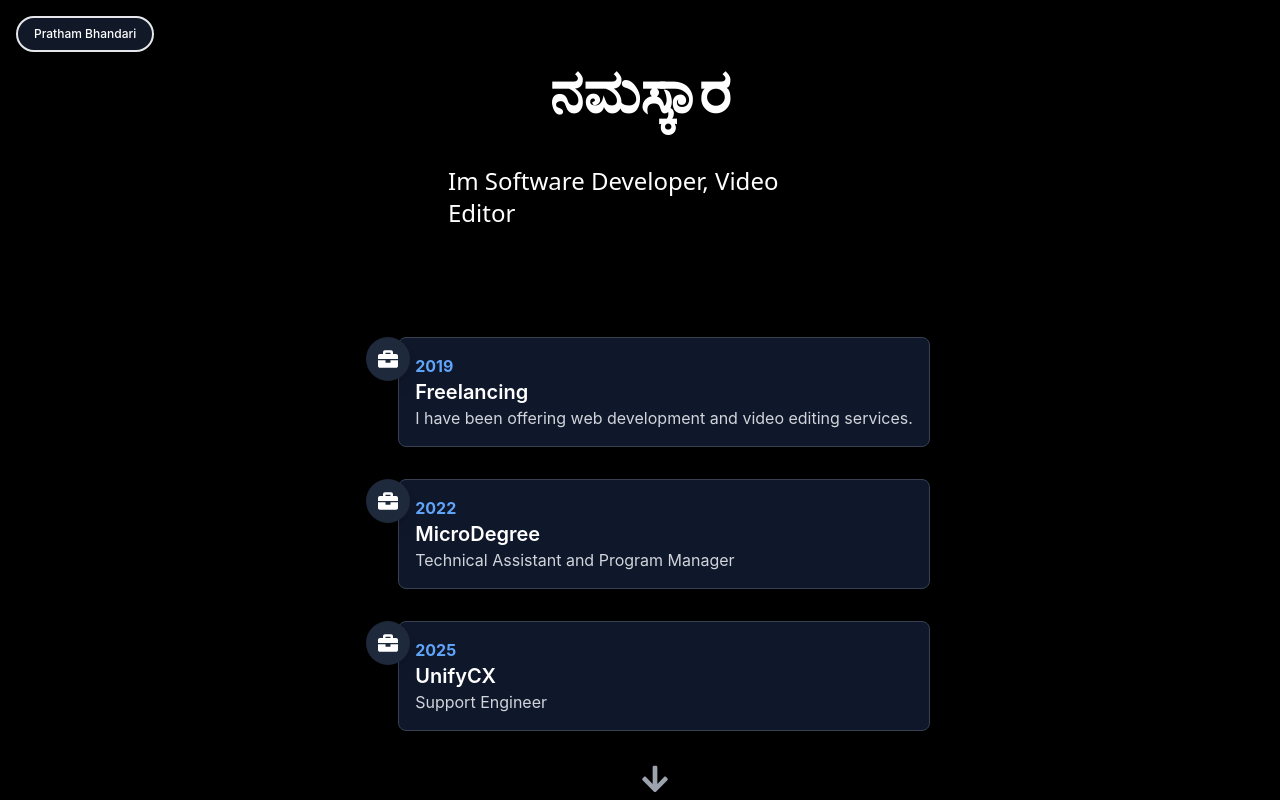
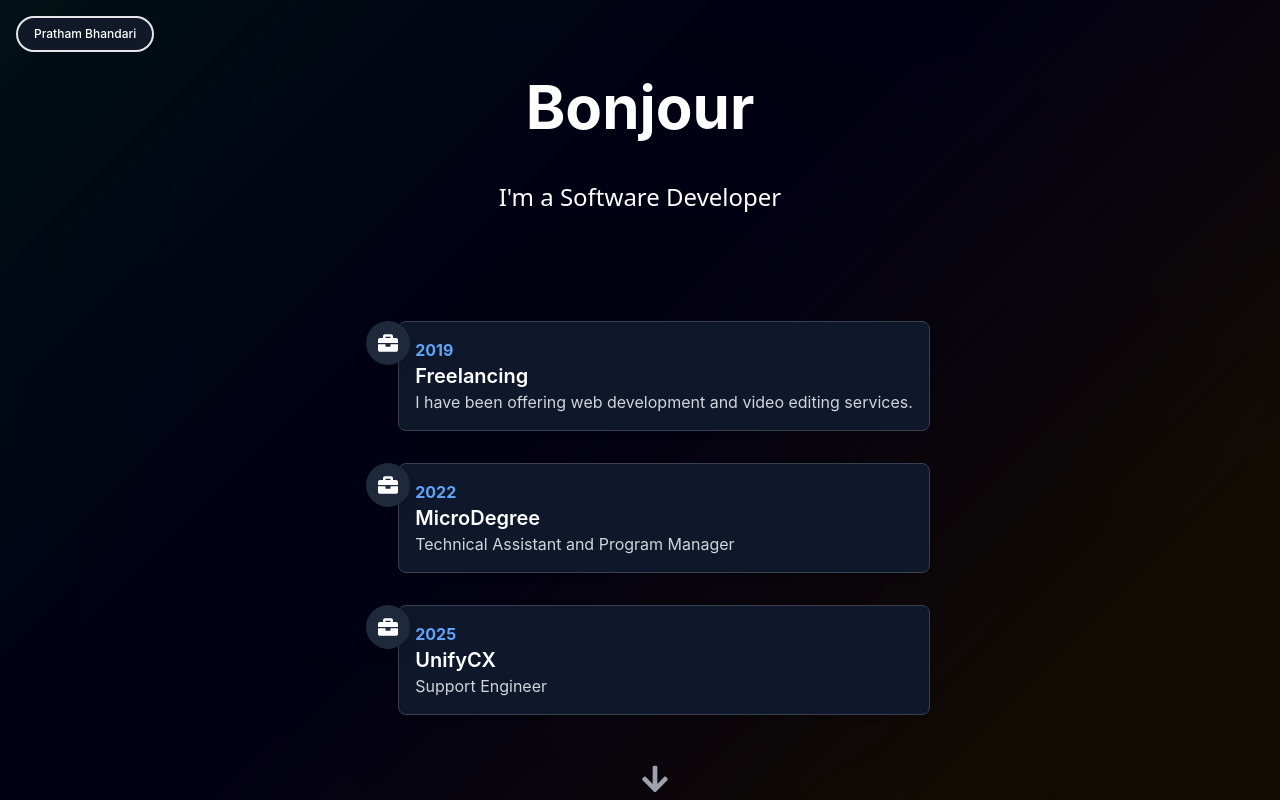
Before and after one commit to prathambhandari/prathambhandari.com, a React (Create React App) app: page / in a window 1280 px wide. Shown: the top 800 px of the page. Built offline with nearby package versions, Linux system fonts and the light colour scheme.

Commit message:
theme  updated

```diff
--- a/src/components/Home.js
+++ b/src/components/Home.js
@@ -1,34 +1,49 @@
 import React, { Component } from "react";
-import Courses from "./Courses";
-import PortfolioTimeline from "./Timeline";
 import { motion } from "framer-motion";
 import { FaArrowDown } from "react-icons/fa";
-import About from "./About";
+import PortfolioTimeline from "./Timeline";
 
-class Home extends Component{
-    constructor(){
+class Home extends Component {
+    constructor() {
         super();
         this.state = {
-            title: ''
+            title: 'Hello'
         }
     }
-    myArray=['Hello','Hola','مرحبًا','ನಮಸ್ಕಾರ','नमस्ते','Bonjour','привет',];
 
-    componentDidMount(){
-        setInterval(()=>{
-            this.setState({title:this.myArray[Math.floor(Math.random()*this.myArray.length)]})
-        },1500);
+    myArray = ['Hello', 'Hola', 'مرحبًا', 'ನಮಸ್ಕಾರ', 'नमस्ते', 'Bonjour', 'привет'];
+
+    componentDidMount() {
+        setInterval(() => {
+            this.setState({ title: this.myArray[Math.floor(Math.random() * this.myArray.length)] })
+        }, 1000);
     }
-    render(){
-        return(
 
-            <div className="flex flex-col justify-center items-center bg-black  h-screen p-8 overflow-hidden">
-                <li className=" h-44 w-44 bg-rose-200 blur-3xl rounded-full self-start animate-spin-slow list-none z-0"></li>
-                <h1 className="text-white w-auto font-bold p-10 pt-12  z-20 text-5xl sm:text-3xl md:text-4xl lg:text-4xl xl:text-6xl">{this.state.title}</h1>
-                <h2 className=" text-white flex justify-center py-3 pt-1 font-sans z-20 w-96 text-lg sm:text-lg md:text-xl lg:text-2xl 2xl:text-2xl">Im Software Developer, Video Editor</h2>
-                <div className="flex flex-col lg:flex-row gap-8 ">
+    render() {
+        return (
+            <div className="flex flex-col justify-center items-center bg-black h-screen p-8 overflow-hidden relative">
+                {/* Smooth gradient with blur and no moving lines */}
+                <div className="absolute inset-0 bg-gradient bg-opacity-90 filter blur-15 z-0"></div>
+                <div className="absolute inset-0 bg-black bg-opacity-60 backdrop-blur-lg z-0"></div>
+
+                <motion.h1
+                    className="text-white w-auto font-bold p-10 pt-12 z-20 text-5xl sm:text-3xl md:text-4xl lg:text-4xl xl:text-6xl"
+                    key={this.state.title}
+                    initial={{ opacity: 0 }}
+                    animate={{ opacity: 1 }}
+                    transition={{ duration: 1 }}
+                >
+                    {this.state.title}
+                </motion.h1>
+
+                <h2 className="text-white flex justify-center py-3 pt-1 font-sans z-20 w-96 text-lg sm:text-lg md:text-xl lg:text-2xl 2xl:text-3xl">
+                    I'm a Software Developer
+                </h2>
+
+                <div className="flex flex-col lg:flex-row gap-8">
                     <PortfolioTimeline />
                 </div>
+
                 <motion.div
                     className="absolute bottom-4 left-1/2 transform -translate-x-1/2 text-gray-400"
                     initial={{ opacity: 0, y: -10 }}
@@ -38,14 +53,9 @@ class Home extends Component{
                     <FaArrowDown size={30} />
                 </motion.div>
 
-                <li className="h-44 w-44 bg-teal-200 blur-3xl  rounded-3xl self-end animate-spin-slow list-none z-0"></li>
-
             </div>
-
         )
     }
-
 }
 
-
 export default Home;
--- a/src/index.css
+++ b/src/index.css
@@ -15,3 +15,49 @@ code {
   font-family: source-code-pro, Menlo, Monaco, Consolas, 'Courier New',
     monospace;
 }
+/* Keyframes for smooth background movement */
+@keyframes bgSmoothMove {
+  0% {
+    background-position: 0% 50%;
+  }
+  50% {
+    background-position: 100% 50%;
+  }
+  100% {
+    background-position: 0% 50%;
+  }
+}
+
+/* Glass-like smooth gradient background with blur */
+.bg-gradient {
+  background: linear-gradient(135deg,
+    rgba(255, 0, 255, 0.4),
+    rgba(0, 255, 255, 0.4),
+    rgba(0, 0, 255, 0.4),
+    rgba(255, 165, 0, 0.4),
+    rgba(255, 0, 0, 0.4)
+  );
+  background-size: 200% 200%; /* Enhanced gradient scaling */
+  animation: bgSmoothMove 5s ease infinite; /* Smooth and slower animation for high quality */
+  opacity: 0.3; /* Low opacity for cleaner, more polished look */
+  backdrop-filter: blur(400px); /* High-quality blur for the glass effect */
+  -webkit-backdrop-filter: blur(30px); /* Safari support */
+  background-attachment: fixed; /* Ensure the background stays fixed while scrolling */
+  filter: brightness(1.1) contrast(1.2); /* Increased brightness and contrast for a clean look */
+}
+
+/* Smooth blurred background with a dark theme for frosted glass */
+.backdrop-blur-lg {
+  backdrop-filter: blur(600px); /* Stronger blur for high-quality frosted effect */
+  -webkit-backdrop-filter: blur(600px); /* Safari support */
+  background-color: rgba(0, 0, 0, 0.3); /* Darkened background for a subtle frosted glass feel */
+  box-shadow: 0px 0px 100px 30px rgba(0, 0, 0, 0.4); /* Soft shadow for a more immersive glass look */
+}
+
+/* Feathered Borders for Elements */
+.feathered-border {
+  border: 20px solid rgba(255, 255, 255, 0.1); /* Soft feathered border for smooth edges */
+  padding: 15px;
+  border-radius: 12px;
+  box-shadow: 0px 0px 20px rgba(0, 0, 0, 0.3); /* Soft border shadow for depth */
+}
```
Lines whose indentation alone changed are shown as unchanged.
